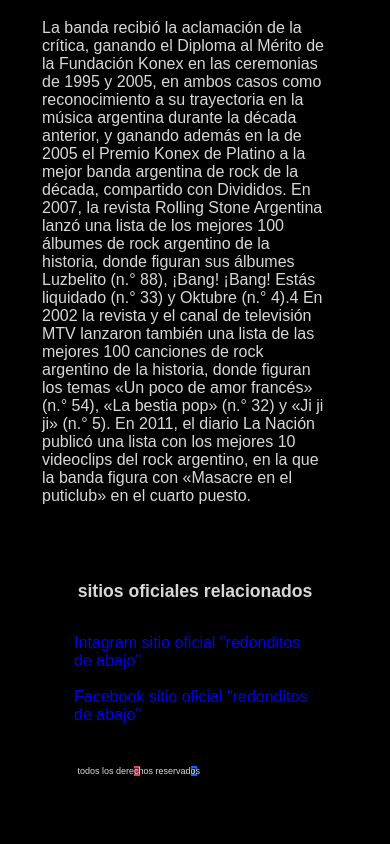
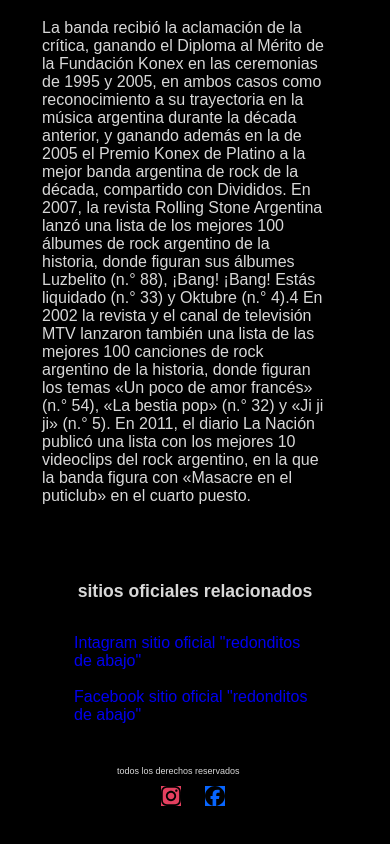
Before and after one commit to marianoBoc/PR-Redondos, a website: page index.html in a window 390 px wide. Shown: the part 1829-2673 px from the top of the page. Drawn offline with Linux system fonts and the light colour scheme.

Commit message:
ultimas correcciones

```diff
--- a/index.html
+++ b/index.html
@@ -51,10 +51,10 @@
         <a href="https://www.facebook.com/redonditosdeabajooficial" target="_blank" class="sitios">Facebook sitio oficial "redonditos de abajo"</a>
     </section>
     <footer>
-        <a href="http://www.facebook.com" target="_blank" class="facebook">
-            <img src="./imagenes/facebook.svg" alt="facebook" >
+        <a href="http://www.facebook.com" target="_blank" class="facebook iconos">
+            <img src="./imagenes/facebook.svg" alt="facebook " >
         </a>
-        <a href="http://www.instagram.com" class="instagram" target="_blank">
+        <a href="http://www.instagram.com" class="instagram iconos" target="_blank">
             <img src="./imagenes/instagram.svg" alt="instagram" >
         </a>
         <p>todos los derechos reservados</p>
--- a/scss/_foother.scss
+++ b/scss/_foother.scss
@@ -4,3 +4,13 @@
     display: flex;
     justify-content:space-evenly;
 }
+.facebook{
+    background-color: #0866FF;
+    width: 2%;
+    height: 2%;
+}
+.instagram{
+    background-color: #E4405F;
+    width: 2%;
+    height: 2%;
+  }
--- a/scss/_responsive.scss
+++ b/scss/_responsive.scss
@@ -124,7 +124,11 @@
     }
     footer{
         font-size: 9px;
-        margin-left: 10%;
+        margin-left: 25%;
     }
-
+    .iconos{
+        margin-top: 20px;
+        width: 20px;
+        height: 20px;
+    }
 }
```
Also changed, not shown: paginas/Algunas-Preguntas.html (+2 -2 lines), paginas/Discografia.html (+2 -2 lines), paginas/Galeria.html (+2 -2 lines), paginas/Recitales.html (+2 -2 lines), paginas/error.html (+1 -1 lines), estilos/style.css, 1 other file.
